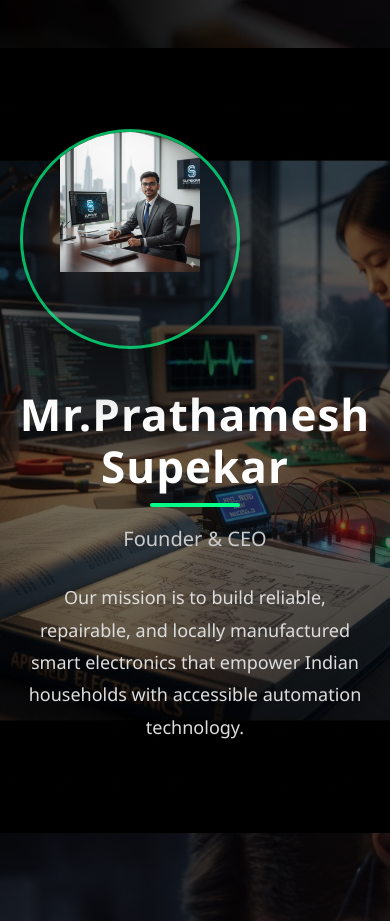
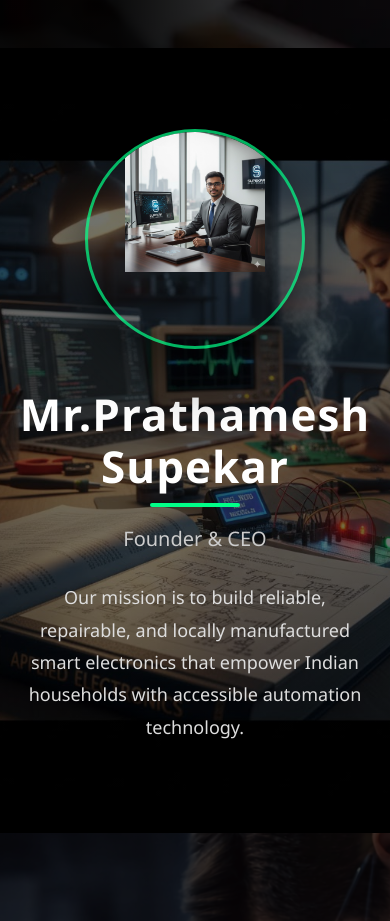
Before and after one commit to Yash1234-ctrl/SUPEKAR-ELECTRONICS-LANDING-PAGE, a Next.js app: page / in a window 390 px wide. Shown: the part 2900-3821 px from the top of the page. Built offline with nearby package versions, Linux system fonts and the light colour scheme; no server answers.

Commit message:
Center cofounder photo on mobile and ensure image block-level

```diff
--- a/src/app/globals.css
+++ b/src/app/globals.css
@@ -101,7 +101,7 @@ header nav img { display: block; }
 
 /* Section specific responsive tweaks */
 #contact textarea { width: 100% !important; }
-#founder img { width: 160px; height: 160px; }
+#founder img { width: 160px; height: 160px; display: block; margin: 0 auto; }
 @media (max-width: 640px) {
   #founder img { width: 140px; height: 140px; }
 }
--- a/src/components/FounderSection.tsx
+++ b/src/components/FounderSection.tsx
@@ -40,7 +40,7 @@ export default function FounderSection() {
             height: 220,
             borderRadius: "50%",
             overflow: "hidden",
-            marginBottom: "30px",
+            margin: "0 auto 30px",
             boxShadow: "0 25px 60px rgba(0,0,0,0.6)",
             border: "3px solid rgba(0,255,136,0.7)",
           }}
```
